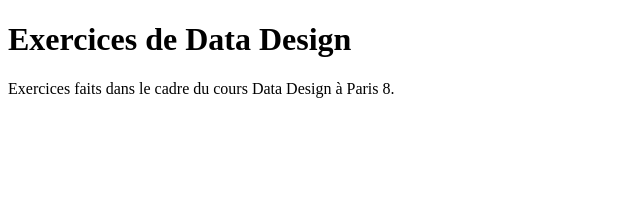
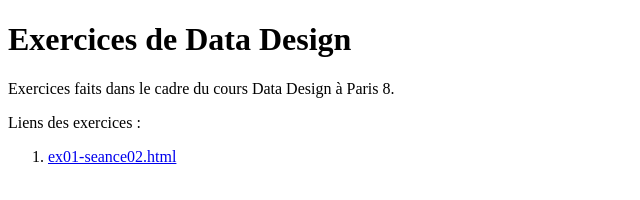
Before and after one commit to ereyes/datadesign23, a plain HTML site: page index.html in a window 1280 px wide. Shown: the whole page, without its empty margins (0-640 px from the left). Drawn offline with Linux system fonts and the light colour scheme.

Commit message:
Update index.html

```diff
--- a/index.html
+++ b/index.html
@@ -11,6 +11,14 @@
 
     <p>Exercices faits dans le cadre du cours Data Design à Paris 8.</p>
 
+    <p>Liens des exercices :</p>
+
+    <ol>
+        <li>
+            <a href="ex01-seance02.html">ex01-seance02.html</a>
+        </li>
+    </ol>
+
 
 </body>
 </html>
```
